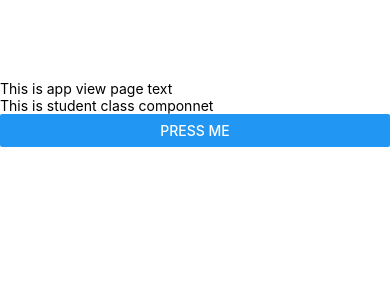
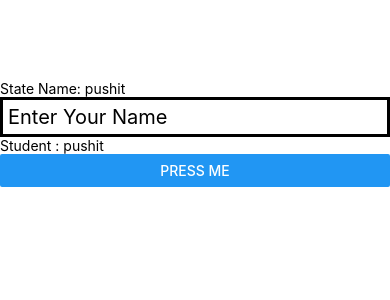
Before and after one commit to pushitchaudhary/react-native_with_Code_Step_by_Step, a React Native app: screen / in a window 390 px wide. Shown: the top 300 px of the page. Built offline with nearby package versions, Linux system fonts and the light colour scheme.

Commit message:
pass value one compoent to another component using classs

```diff
--- a/App.js
+++ b/App.js
@@ -4,11 +4,25 @@ import { View,Text, Button, TextInput, StyleSheet, ScrollView, FlatList  } from
 import Student from "./components/Student";
 
 class App extends Component {
+
+  constructor(){
+    super()
+    this.state={
+      name : "pushit ",
+      age : 23
+    }
+  }
+
+  changeText(value){
+    this.setState({name:value})
+  }
+
   render(){
     return(
       <View style={{marginTop:80}}>
-        <Text>This is app view page text</Text>
-        <Student/>
+        <Text>State Name: {this.state.name}</Text>
+        <TextInput onChangeText={(text)=>this.changeText(text)}  placeholder="Enter Your Name" style={{borderWidth:3, padding:5, height:40,fontSize:20}}></TextInput>
+        <Student name={this.state.name}/>
       </View>
     )
   }
--- a/components/Student.js
+++ b/components/Student.js
@@ -11,7 +11,7 @@ class Student extends Component{
     render(){
         return(
             <View>
-                <Text>This is student class componnet</Text>
+                <Text>Student : {this.props.name}</Text>
                 <Button title="Press Me" onPress={this.car}/>
             </View>
         )
```
